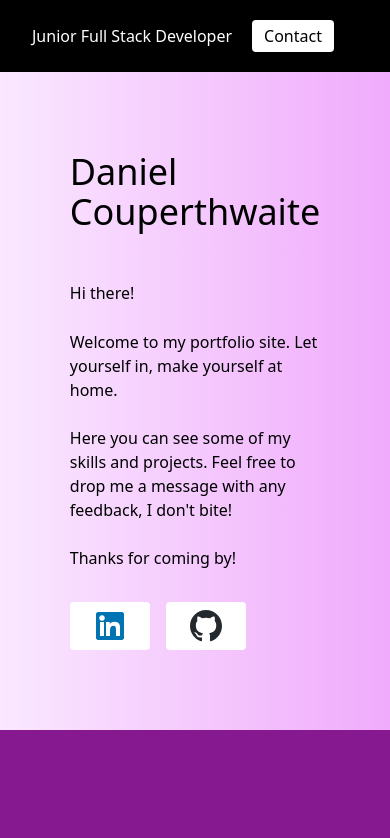
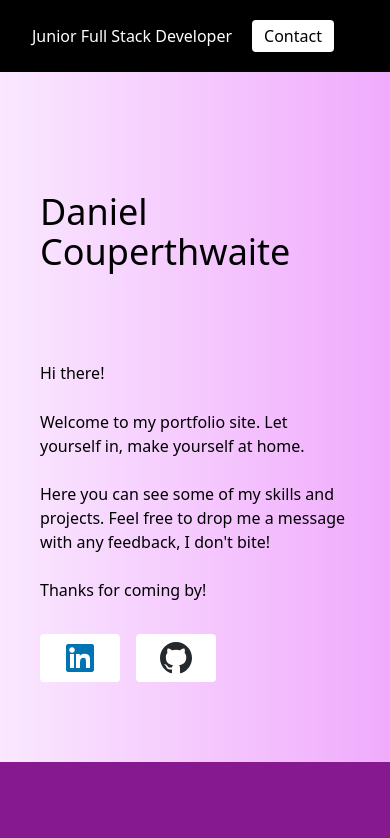
Before and after one commit to DanielCouperthwaite/Portfolio, a React (Vite) app: page / in a window 390 px wide. Shown: the top 838 px of the page. Built offline with nearby package versions, Linux system fonts and the light colour scheme.

Commit message:
fix spacing issue on mobile margins

```diff
--- a/src/components/About.jsx
+++ b/src/components/About.jsx
@@ -9,36 +9,37 @@ export default function About () {
 
 
 
-    //     <div className="bg-white py-24 sm:py-32">
-    //     <div className="mx-auto max-w-7xl px-6 lg:px-8">
-    //       <div className="mx-auto max-w-2xl lg:text-left">
-    //         <h2 className="text-base font-semibold leading-7 text-indigo-600">Junior Full Stack Developer</h2>
-    //         <p className="mt-2 text-3xl font-bold tracking-tight text-gray-900 sm:text-4xl">
-    //           Daniel Couperthwaite
-    //         </p>
-    //         <p className="mt-6 text-lg leading-8 text-gray-600">
-    //           Quis tellus eget adipiscing convallis sit sit eget aliquet quis. Suspendisse eget egestas a elementum
-    //           pulvinar et feugiat blandit at. In mi viverra elit nunc.
-    //         </p>
-    //       </div>
+        // <div className="bg-white py-24 sm:py-32">
+        // <div className="mx-auto max-w-7xl px-6 lg:px-8">
+        //   <div className="mx-auto max-w-2xl lg:text-left">
+        //     <h2 className="text-base font-semibold leading-7 text-indigo-600">Junior Full Stack Developer</h2>
+        //     <p className="mt-2 text-3xl font-bold tracking-tight text-gray-900 sm:text-4xl">
+        //       Daniel Couperthwaite
+        //     </p>
+        //     <p className="mt-6 text-lg leading-8 text-gray-600">
+        //       Quis tellus eget adipiscing convallis sit sit eget aliquet quis. Suspendisse eget egestas a elementum
+        //       pulvinar et feugiat blandit at. In mi viverra elit nunc.
+        //     </p>
+        //   </div>
 
 
-    //     </div>
+        // </div>
 
-    //        <img
-    //         src="https://tailwindui.com/img/component-images/dark-project-app-screenshot.png"
-    //         alt="Product screenshot"
-    //         className="w-[48rem] max-w-none rounded-xl shadow-xl ring-1 ring-gray-400/10 sm:w-[57rem] md:-ml-4 lg:-ml-0"
-    //         width={2432}
-    //         height={1442}
-    //       />
+      //   <div className="bg-white py-24 sm:py-32">
+      //      <img
+      //       src="https://tailwindui.com/img/component-images/dark-project-app-screenshot.png"
+      //       alt="Product screenshot"
+      //       className="w-[48rem] max-w-none rounded-xl shadow-xl ring-1 ring-gray-400/10 sm:w-[57rem] md:-ml-4 lg:-ml-0"
+      //       width={2432}
+      //       height={1442}
+      //     />
 
-    //   </div>
+      // </div>
 
 
-<div id="top" className="container mx-auto flex px-20 py-20 md:flex-row flex-col items-center">
+<div id="top" className="container mx-auto flex px-10 sm:px-20 py-20 md:flex-row flex-col items-center">
   <div >
-    <h1 className="title-font md:text-8xl text-4xl mb-12 font-large text-black sm:py-16">
+    <h1 className="title-font md:text-8xl text-4xl mb-12 font-large text-black py-10 sm:py-16">
       Daniel Couperthwaite
 
     </h1>
@@ -70,6 +71,16 @@ export default function About () {
     </div>
   </div>
   <div className="lg:max-w-lg lg:w-full md:w-1/2 w-5/6">
+  {/* <div className="bg-white py-24 sm:py-32">
+           <img
+            src="https://tailwindui.com/img/component-images/dark-project-app-screenshot.png"
+            alt="Product screenshot"
+            className="w-[48rem] max-w-none rounded-xl shadow-xl ring-1 ring-gray-400/10 sm:w-[57rem] md:-ml-4 lg:-ml-0"
+            width={2432}
+            height={1442}
+          />
+
+      </div> */}
 
   </div>
 </div>
```
